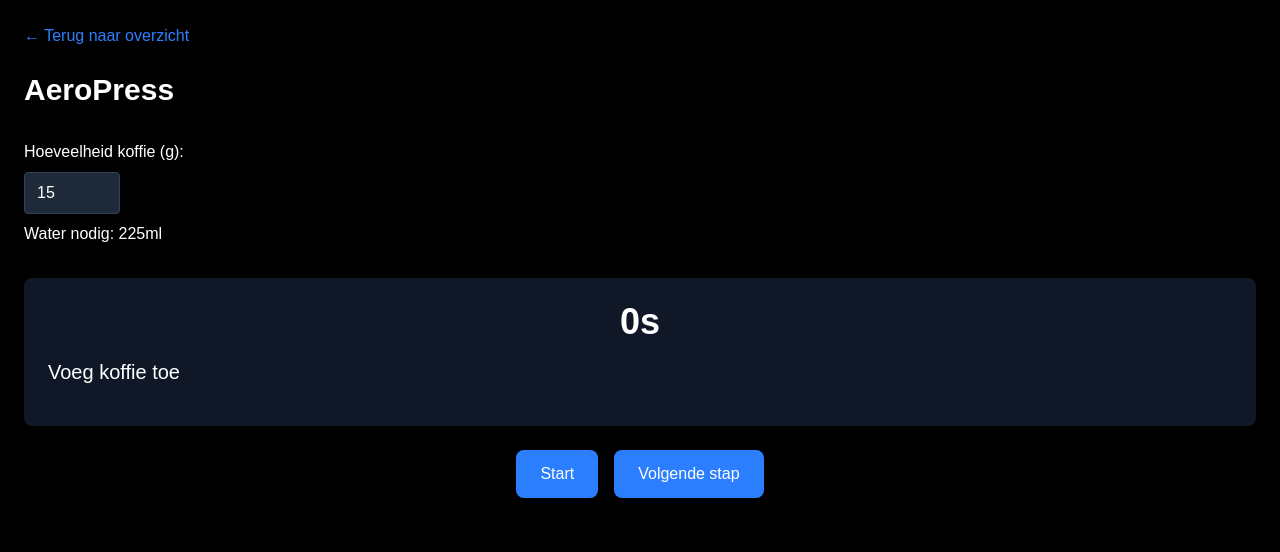
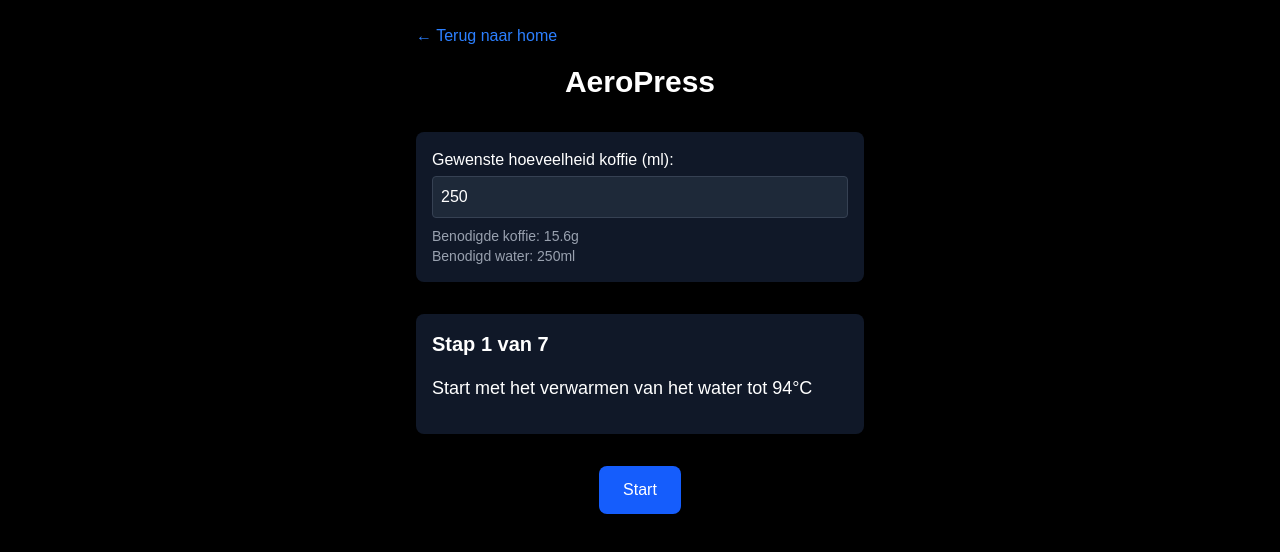
Before and after one commit to maartendeboerho/coffee-timer, a Next.js app: page /brew/aeropress in a window 1280 px wide. Shown: the top 552 px of the page. Built offline with nearby package versions, Linux system fonts and the light colour scheme.

Commit message:
Update: verbeterde timer met ml input en automatische stappen

```diff
--- a/src/app/brew/[method]/page.tsx
+++ b/src/app/brew/[method]/page.tsx
@@ -1,187 +1,175 @@
 'use client';
 
 import { useState, useEffect } from 'react';
-import { useParams, useRouter } from 'next/navigation';
+import Link from 'next/link';
 
-interface BrewStep {
-  id: number;
+interface Step {
+  time: number;
   description: string;
-  duration: number;
   waterAmount?: number;
 }
 
-const brewMethods = {
+const brewMethods: Record<string, {
+  name: string;
+  steps: Step[];
+  ratio: number; // koffie:water ratio (bijv. 1:16)
+}> = {
   kalita: {
     name: 'Kalita Wave 101D',
-    ratio: 16, // 1:16 koffie tot water ratio
+    ratio: 16,
     steps: [
-      { id: 1, description: 'Voeg koffie toe en maak een kuiltje in het midden', duration: 0 },
-      { id: 2, description: 'Bloom: giet voorzichtig water in het midden', duration: 30, waterAmount: 40 },
-      { id: 3, description: 'Eerste gieting', duration: 30, waterAmount: 100 },
-      { id: 4, description: 'Tweede gieting', duration: 30, waterAmount: 100 },
-      { id: 5, description: 'Wacht tot al het water is doorgelopen', duration: 60 }
+      { time: 0, description: 'Start met het verwarmen van het water tot 94°C' },
+      { time: 0, description: 'Maal de koffiebonen' },
+      { time: 0, description: 'Voeg de gemalen koffie toe aan het filter' },
+      { time: 0, description: 'Start met het eerste gietje (bloom)' },
+      { time: 30, description: 'Wacht tot het water is doorgetrokken' },
+      { time: 30, description: 'Giet het resterende water in cirkels' },
+      { time: 180, description: 'Wacht tot alle koffie is doorgetrokken' }
     ]
   },
   aeropress: {
     name: 'AeroPress',
-    ratio: 15,
+    ratio: 16,
     steps: [
-      { id: 1, description: 'Voeg koffie toe', duration: 0 },
-      { id: 2, description: 'Giet water tot aan markering 4', duration: 10, waterAmount: 240 },
-      { id: 3, description: 'Roer voorzichtig', duration: 10 },
-      { id: 4, description: 'Wacht', duration: 90 },
-      { id: 5, description: 'Druk de plunger langzaam naar beneden', duration: 30 }
+      { time: 0, description: 'Start met het verwarmen van het water tot 94°C' },
+      { time: 0, description: 'Maal de koffiebonen' },
+      { time: 0, description: 'Voeg de gemalen koffie toe aan de AeroPress' },
+      { time: 0, description: 'Giet het water toe' },
+      { time: 60, description: 'Roer voorzichtig' },
+      { time: 60, description: 'Wacht tot het water is doorgetrokken' },
+      { time: 60, description: 'Duw de plunger naar beneden' }
     ]
   },
   v60: {
     name: 'Hario V60',
-    ratio: 16.5,
+    ratio: 16,
     steps: [
-      { id: 1, description: 'Voeg koffie toe en maak een kuiltje', duration: 0 },
-      { id: 2, description: 'Bloom: giet voorzichtig 50ml water', duration: 30, waterAmount: 50 },
-      { id: 3, description: 'Eerste spiraalvormige gieting', duration: 30, waterAmount: 100 },
-      { id: 4, description: 'Tweede spiraalvormige gieting', duration: 30, waterAmount: 100 },
-      { id: 5, description: 'Laatste gieting', duration: 30, waterAmount: 100 },
-      { id: 6, description: 'Wacht tot al het water is doorgelopen', duration: 45 }
+      { time: 0, description: 'Start met het verwarmen van het water tot 94°C' },
+      { time: 0, description: 'Maal de koffiebonen' },
+      { time: 0, description: 'Voeg de gemalen koffie toe aan het filter' },
+      { time: 0, description: 'Start met het eerste gietje (bloom)' },
+      { time: 30, description: 'Wacht tot het water is doorgetrokken' },
+      { time: 30, description: 'Giet het resterende water in cirkels' },
+      { time: 180, description: 'Wacht tot alle koffie is doorgetrokken' }
     ]
   }
 };
 
-export default function BrewPage() {
-  const router = useRouter();
-  const params = useParams();
-  const method = params.method as keyof typeof brewMethods;
-
-  const [coffeeAmount, setCoffeeAmount] = useState(15);
+export default function BrewTimer({ params }: { params: { method: string } }) {
+  const method = params.method;
+  const brewMethod = brewMethods[method];
   const [currentStep, setCurrentStep] = useState(0);
   const [timeLeft, setTimeLeft] = useState(0);
   const [isRunning, setIsRunning] = useState(false);
-
-  const brewMethod = brewMethods[method];
-  const waterTotal = coffeeAmount * brewMethod.ratio;
+  const [targetVolume, setTargetVolume] = useState(250); // standaard 250ml
+  const [coffeeAmount, setCoffeeAmount] = useState(0);
+  const [waterAmount, setWaterAmount] = useState(0);
 
   useEffect(() => {
-    if (!isRunning || timeLeft === 0) return;
-
-    const timer = setInterval(() => {
-      setTimeLeft((time) => {
-        if (time <= 1) {
+    let timer: NodeJS.Timeout;
+    if (isRunning && timeLeft > 0) {
+      timer = setInterval(() => {
+        setTimeLeft((prev) => {
+          if (prev <= 1) {
             setIsRunning(false);
+            if (currentStep < brewMethod.steps.length - 1) {
+              setCurrentStep((prev) => prev + 1);
+              setTimeLeft(brewMethod.steps[currentStep + 1].time);
+            }
             return 0;
           }
-        return time - 1;
+          return prev - 1;
         });
       }, 1000);
+    }
+    return () => clearInterval(timer);
+  }, [isRunning, timeLeft, currentStep, brewMethod.steps]);
 
-    return () => clearInterval(timer);
-  }, [isRunning, timeLeft]);
+  useEffect(() => {
+    // Bereken koffie en water hoeveelheden
+    const coffee = targetVolume / brewMethod.ratio;
+    setCoffeeAmount(Math.round(coffee * 10) / 10);
+    setWaterAmount(targetVolume);
+  }, [targetVolume, brewMethod.ratio]);
 
-  const startStep = (step: BrewStep) => {
-    setTimeLeft(step.duration);
+  const handleStart = () => {
     setIsRunning(true);
+    setTimeLeft(brewMethod.steps[currentStep].time);
   };
 
-  const nextStep = () => {
-    if (currentStep < brewMethod.steps.length - 1) {
-      setCurrentStep(currentStep + 1);
-      startStep(brewMethod.steps[currentStep + 1]);
-    }
+  const handleReset = () => {
+    setIsRunning(false);
+    setCurrentStep(0);
+    setTimeLeft(0);
   };
 
-  const resetTimer = () => {
-    setCurrentStep(0);
-    setTimeLeft(0);
-    setIsRunning(false);
-  };
+  if (!brewMethod) {
+    return (
+      <div className="min-h-screen p-6 bg-black text-white">
+        <h1 className="text-3xl font-bold mb-8 text-center">Methode niet gevonden</h1>
+        <Link href="/" className="text-blue-500 hover:text-blue-400">
+          ← Terug naar home
+        </Link>
+      </div>
+    );
+  }
 
   return (
-    <main className="min-h-screen p-6 bg-black text-white">
-      <button
-        onClick={() => router.push('/')}
-        className="mb-6 text-blue-500 hover:text-blue-400 transition-colors"
-      >
-        ← Terug naar overzicht
-      </button>
+    <div className="min-h-screen p-6 bg-black text-white">
+      <div className="max-w-md mx-auto">
+        <Link href="/" className="text-blue-500 hover:text-blue-400 mb-4 inline-block">
+          ← Terug naar home
+        </Link>
 
-      <h1 className="text-3xl font-bold mb-8">{brewMethod.name}</h1>
+        <h1 className="text-3xl font-bold mb-8 text-center">{brewMethod.name}</h1>
 
-      <div className="mb-8">
-        <label className="block mb-2">Hoeveelheid koffie (g):</label>
+        <div className="mb-8 p-4 bg-gray-900 rounded-lg">
+          <label className="block mb-2">
+            Gewenste hoeveelheid koffie (ml):
             <input
               type="number"
-          value={coffeeAmount}
-          onChange={(e) => setCoffeeAmount(Number(e.target.value))}
-          className="bg-gray-800 border border-gray-700 rounded px-3 py-2 w-24 text-white"
-          min="1"
-          max="50"
+              value={targetVolume}
+              onChange={(e) => setTargetVolume(Number(e.target.value))}
+              className="w-full mt-1 p-2 bg-gray-800 rounded border border-gray-700 text-white"
+              min="100"
+              max="1000"
+              step="50"
             />
-        <p className="mt-2">Water nodig: {waterTotal}ml</p>
+          </label>
+          <div className="mt-2 text-sm text-gray-400">
+            <p>Benodigde koffie: {coffeeAmount}g</p>
+            <p>Benodigd water: {waterAmount}ml</p>
+          </div>
         </div>
 
-      <div className="bg-gray-900 rounded-lg p-6 mb-6">
-        <div className="text-4xl font-bold mb-4 text-center">
-          {timeLeft}s
+        <div className="mb-8 p-4 bg-gray-900 rounded-lg">
+          <h2 className="text-xl font-semibold mb-4">Stap {currentStep + 1} van {brewMethod.steps.length}</h2>
+          <p className="text-lg mb-4">{brewMethod.steps[currentStep].description}</p>
+          {timeLeft > 0 && (
+            <div className="text-4xl font-bold text-center mb-4">
+              {Math.floor(timeLeft / 60)}:{(timeLeft % 60).toString().padStart(2, '0')}
             </div>
-
-        <p className="text-xl mb-4">
-          {currentStep < brewMethod.steps.length
-            ? brewMethod.steps[currentStep].description
-            : 'Klaar!'}
-        </p>
-
-        {brewMethod.steps[currentStep]?.waterAmount && (
-          <p className="text-gray-400 mb-4">
-            Water deze stap: {Math.round(brewMethod.steps[currentStep].waterAmount! * (coffeeAmount / 15))}ml
-          </p>
           )}
         </div>
 
-      <div className="flex gap-4 justify-center">
-        {!isRunning && currentStep === 0 && (
+        <div className="flex justify-center gap-4">
+          {!isRunning && currentStep === 0 ? (
             <button
-            onClick={() => startStep(brewMethod.steps[0])}
-            className="bg-blue-500 hover:bg-blue-600 text-white px-6 py-3 rounded-lg transition-colors"
+              onClick={handleStart}
+              className="px-6 py-3 bg-blue-600 text-white rounded-lg hover:bg-blue-700 transition-colors"
             >
               Start
             </button>
-        )}
-
-        {isRunning && (
+          ) : (
             <button
-            onClick={() => setIsRunning(false)}
-            className="bg-red-600 hover:bg-red-700 text-white px-6 py-3 rounded-lg transition-colors"
-          >
-            Pauze
-          </button>
-        )}
-
-        {!isRunning && currentStep > 0 && currentStep < brewMethod.steps.length && (
-          <button
-            onClick={() => setIsRunning(true)}
-            className="bg-blue-500 hover:bg-blue-600 text-white px-6 py-3 rounded-lg transition-colors"
-          >
-            Hervat
-          </button>
-        )}
-
-        {!isRunning && timeLeft === 0 && currentStep < brewMethod.steps.length - 1 && (
-          <button
-            onClick={nextStep}
-            className="bg-blue-500 hover:bg-blue-600 text-white px-6 py-3 rounded-lg transition-colors"
-          >
-            Volgende stap
-          </button>
-        )}
-
-        {!isRunning && currentStep > 0 && (
-          <button
-            onClick={resetTimer}
-            className="bg-gray-700 hover:bg-gray-600 text-white px-6 py-3 rounded-lg transition-colors"
+              onClick={handleReset}
+              className="px-6 py-3 bg-red-600 text-white rounded-lg hover:bg-red-700 transition-colors"
             >
               Reset
             </button>
           )}
         </div>
-    </main>
+      </div>
+    </div>
   );
 }
```
Lines whose indentation alone changed are shown as unchanged.
